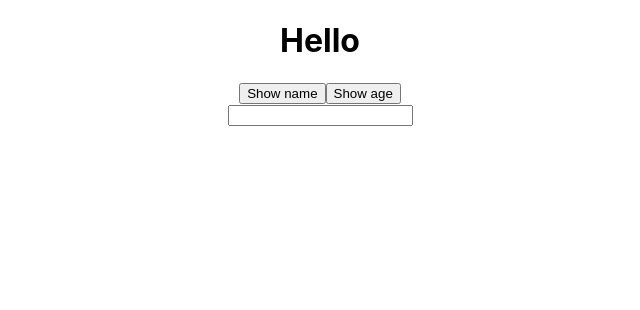
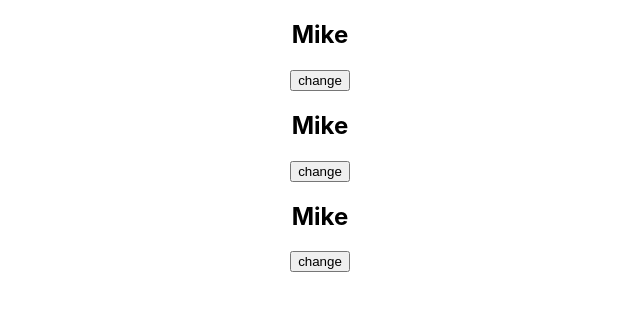
Before and after one commit to suhyeon3484/react-voca, a React (Create React App) app: page / in a window 1280 px wide. Shown: the top 310 px of the page, without its empty margins (320-960 px from the left). Built offline with nearby package versions, Linux system fonts and the light colour scheme.

Commit message:
#7 : useState

```diff
--- a/src/App.js
+++ b/src/App.js
@@ -7,6 +7,8 @@
   return (
     <div className="App">
       <Hello />
+      <Hello />
+      <Hello />
     </div>
   );
 }
--- a/src/component/Hello.js
+++ b/src/component/Hello.js
@@ -1,42 +1,22 @@
-// 모두 같은 표현
-// const Hello = function(){
-//     <p>Hello</p>;
-// }
-
-// const Hello = () => {
-//     <p>Hello</p>;
-// }
-
-import World from "./Word";
-import styles from "./Hello.module.css";
+// useState 사용할거면 꼭 import 해야 함
+import { useState } from "react";
 
 export default function Hello() {
-    function showNmae() {
-        console.log('Mike');
-    }
-    function showAge(age) {
-        console.log(age);
-    }
-    function showText(e){
-        console.log(e.target.value);
+    // let name = "Mike";
+    // 배열구조 사용 [state 명(변수명), state 변환해주는 함수], useState(초기값)
+    const [name, setName] = useState('Mike');
+
+    function changeName() {
+        // mike이면 jane으로 jane이면 mike로 바꿔줌
+        const newName = name === "Mike" ? "Jane" : "Mike";
+        // document.getElementById("name").innerText = name;
+        setName(newName);
     }
 
     return (
     <div>
-    <h1>
-        Hello
-    </h1>
-    {/* 방법 2가지 */}
-    <button onClick={showNmae}>Show name</button>
-
-    {/*  매개변수 전달하기 편함 */}
-    <button
-    onClick={() => {
-        showAge(10);
-    }}>
-        Show age
-    </button><br></br>
-    <input type='text' onChange={showText}></input>
+    <h2 id='name'>{name}</h2>
+    <button onClick={changeName}>change</button>
     </div>
     );
 }
```
